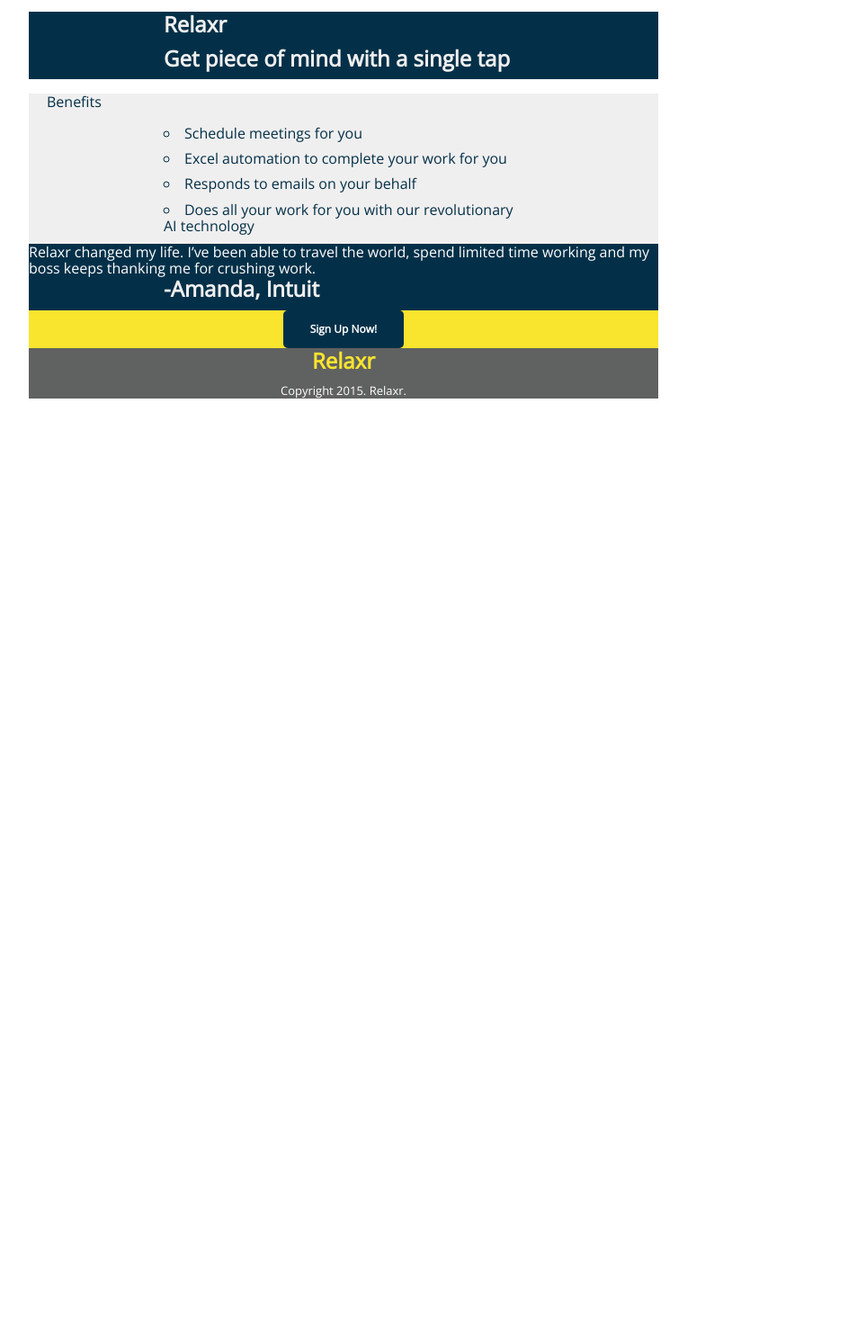
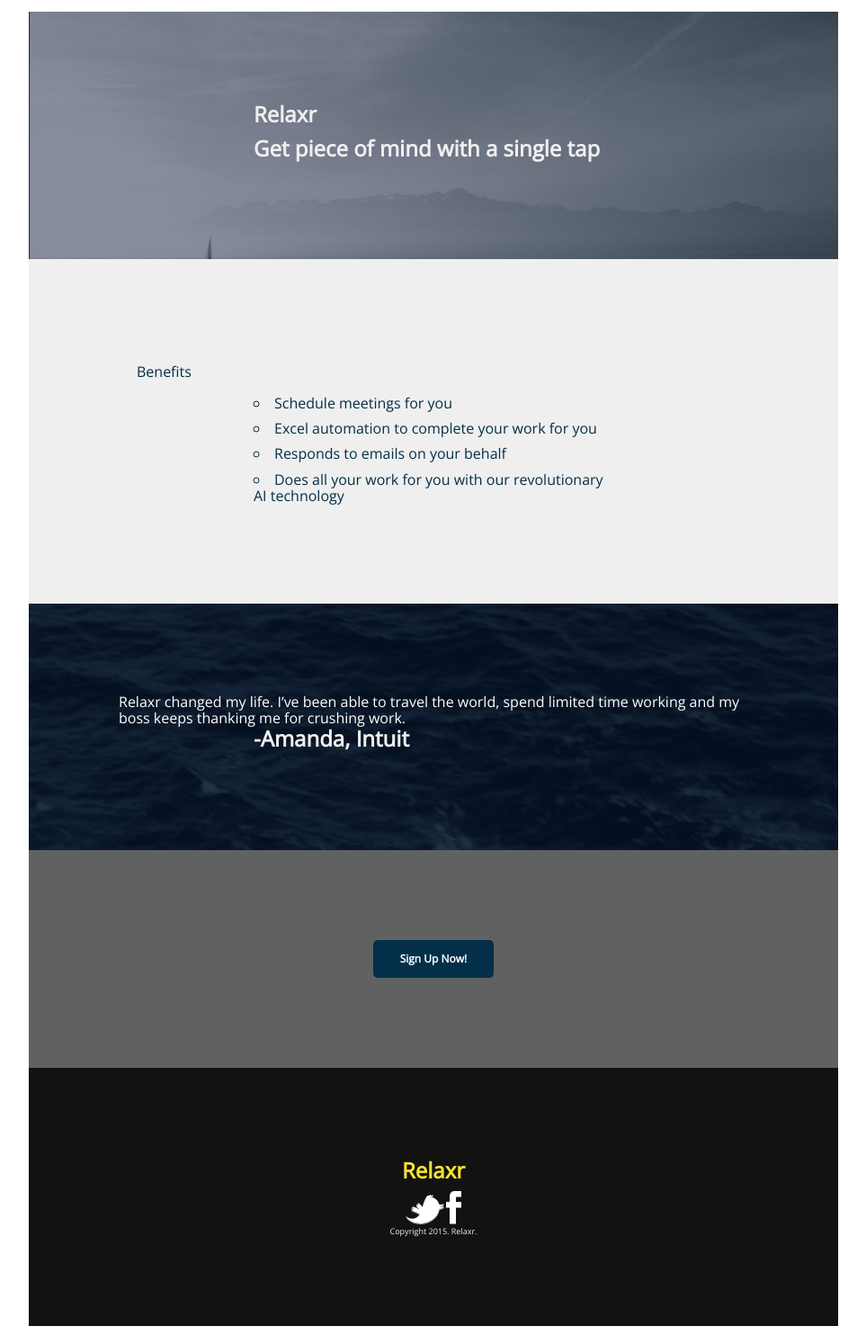
Before and after one commit to katvic/landing-page-hw, a plain HTML site: page index.html in a window 1280 px wide. Shown: the part 7-1501 px from the top of the page at 90% size, without its empty margins (148-1111 px from the left). Before the commit the page ends 800 px from the top, so only its background shows below. Drawn offline with nearby package versions, Linux system fonts and the light colour scheme.

Commit message:
mess cleanup. adds images

```diff
--- a/index.html
+++ b/index.html
@@ -15,13 +15,10 @@
   <div class="container">
     <div class="row">
       <div class="col col-12">
-        <div class="row">
           <div class="box">
             <h1>Relaxr</h1>
           <h3>Get piece of mind with a single tap</h3>
             </div>
-        </div>
-        <div class="row">
           <div class="box2">
             <ol>Benefits</ol>
             <li>Schedule meetings for you</li>
@@ -29,23 +26,19 @@
             <li>Responds to emails on your behalf</li>
             <li>Does all your work for you with our revolutionary AI technology</li>
           </div>
-        </div>
-        <div class="row">
-          <div class="box">
+          <div class="box3">
             <font size="3px" color="white">Relaxr changed my life. I’ve been able to travel the world, spend limited time working and my boss keeps thanking me for crushing work.</font>
             <h3>-Amanda, Intuit</h3>
           </div>
-        </div>
-        <div class="row">
-          <div class="box3">
+          <div class="box4">
             <center><a href="/">Sign Up Now!</a></div></center>
-        </div>
-        <div class="row">
-          <div class="box4">
+          <div class="box5">
             <h2>Relaxr</h2>
-           <center><font size="2px" color="white">Copyright 2015. Relaxr.</font></center>
+            <img src="twitter.png">
+            <img src="facebook.png"><br>
+            Copyright 2015. Relaxr.
+
           </div>
-        </div>
       </div>
     </div>
   </div>
--- a/style.css
+++ b/style.css
@@ -41,24 +41,34 @@ a:link, a:visited {
 
 }
 div.box {
-	width: 700px;
+	 width: 700px;
     margin: 0px 0px 0px;
-    background-color: #033048;
+    background: url(header_bg.jpg);
+    background-size: 100%;
+    padding: 100px;
+        font-family: "Open Sans";
 }
 div.box2 {
 	width: 700px;
     margin: 0px 0px 0px;
     background-color: #f0efef;
+    padding: 100px;
+    font-family: "Open Sans";
 }
 div.box3 {
 	width: 700px;
     margin: 0px 0px 0px;
-    background-color: #f9e42e;
+    background: url(testimonial_bg.jpg);
+    background-size: 100%;
+    padding: 100px;
+    font-family: "Open Sans";
 }
 div.box4 {
 	width: 700px;
     margin: 0px 0px 0px;
+    padding: 100px;
     background-color: #606161;
+    font-family: "Open Sans";
 }
 li {
 	display: list-item;
@@ -102,11 +112,16 @@ ol {
   padding: 10px;
   border: 0px;
 }
-.grid-item {
-  min-height: 150px;
-  background-color: #f0efef;
-  margin-bottom: 0px;
-  margin-top: 0px;
+.box5 {
+    width: 700px;
+    margin: 0px 0px 0px;
+    padding: 100px;
+    font-family: "Open Sans";
+    text-align: center;
+    background-color: #121212;
+    color: #f0efef;
+    font-size: 9px;
+    font-family: "Open Sans";
 }
 .col-1 {
   width: 8.33%
```
Also changed, not shown: facebook.png (added), header_bg.jpg (added), testimonial_bg.jpg (added), twitter.png (added), 1 other file.
